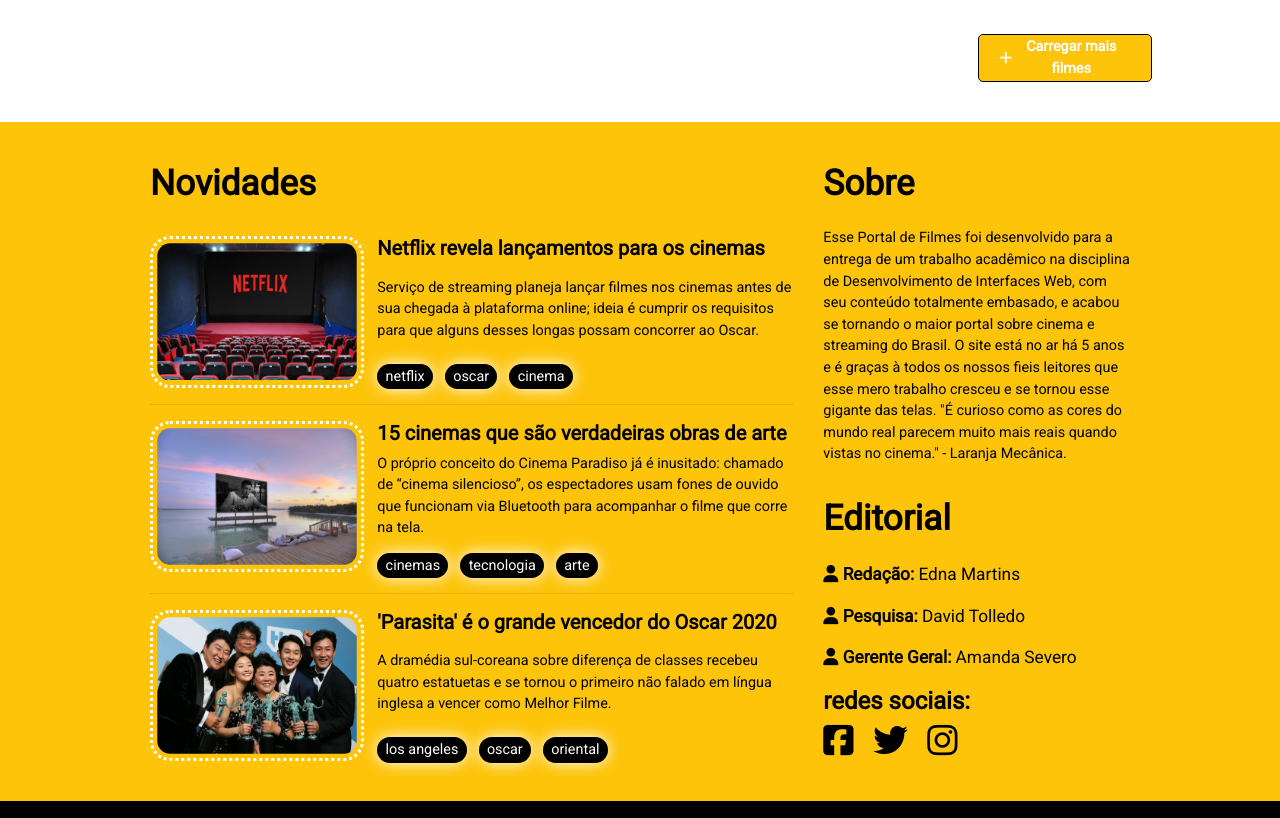
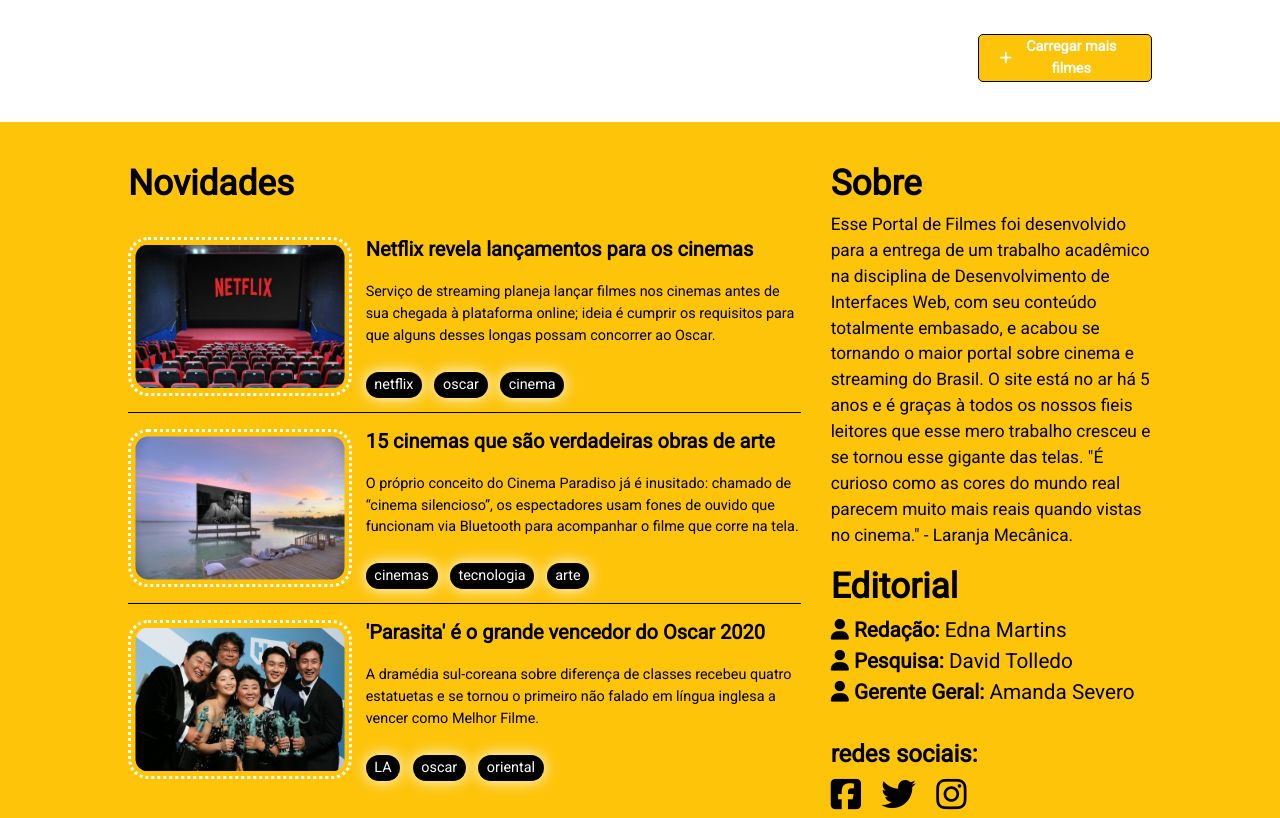
Before and after one commit to SeveroDeveloper/MoviesPortal, a plain HTML site: page index.html in a window 1280 px wide. Shown: the part 2020-2838 px from the top of the page. Drawn offline with nearby package versions, Linux system fonts and the light colour scheme.

Commit message:
Responsive fourth section done

```diff
--- a/index.html
+++ b/index.html
@@ -329,7 +329,7 @@
 
         <section class="fourth">
             <div class="row">
-                <div class="col-8">
+                <div class="col-12 col-lg-8">
                     <h1>Novidades</h1>
                     <div class="news">
                         <div>
@@ -376,7 +376,7 @@
                                     <p>A dramédia sul-coreana sobre diferença de classes recebeu quatro estatuetas e se
                                         tornou o primeiro não falado em língua inglesa a vencer como Melhor Filme.</p>
                                     <div class="keys">
-                                        <span>los angeles</span>
+                                        <span>LA</span>
                                         <span>oscar</span>
                                         <span>oriental</span>
                                     </div>
@@ -385,8 +385,9 @@
                         </div>
                     </div>
                 </div>
-                <div class="col-4">
+                <div class="col-12 col-lg-4">
                     <aside class="about">
+                        <div>
                             <h1>Sobre</h1>
                         <p>Esse Portal de Filmes foi desenvolvido para a entrega de um trabalho acadêmico na disciplina
                             de Desenvolvimento de Interfaces Web, com seu conteúdo totalmente embasado, e acabou se
@@ -394,6 +395,8 @@
                             graças à todos os nossos fieis leitores que esse mero trabalho cresceu e se tornou esse
                             gigante das telas. "É curioso como as cores do mundo real parecem muito mais reais quando
                             vistas no cinema." - Laranja Mecânica.</p>
+                        </div>
+                        <div style="margin-bottom: 10%;">
                             <h1>Editorial</h1>
                             <div>
                                 <i class="fas fa-user"></i>
@@ -407,6 +410,8 @@
                                 <i class="fas fa-user"></i>
                                 <strong>Gerente Geral:</strong><span> Amanda Severo</span><br>
                             </div>
+                        </div>
+
                         <div>
                             <h4><b>redes sociais:</b></h4>
                             <i style="font-size: 200%; margin-right: 5%;" class="fab fa-facebook-square"></i>
--- a/styles/sections/fourth.css
+++ b/styles/sections/fourth.css
@@ -2,7 +2,7 @@
 {
     background-color: #fff;
     width: 100%;
-    padding: 40px 150px;
+    padding: 40px 10%;
     background-color: #fdc40a;
     color: black;
 }
@@ -55,3 +55,20 @@
 {
     font-size: 120%;
 }
+hr{
+    background-color: black;
+}
+@media screen and (min-width: 1600px)
+{
+    .about{
+        font-size: 150%;
+    }
+
+}
+@media screen and (max-width: 991px)
+{
+    .about{
+        padding-top: 5%;
+    }
+
+}
--- a/styles/sections/second.css
+++ b/styles/sections/second.css
@@ -123,6 +123,10 @@
         width: 100%;
         text-align: center;
     }
+    .dropb
+    {
+        font-size: 80%;
+    }
 }
 @media screen and (max-width: 1200px){
     .evaluations
```
Lines whose indentation alone changed are shown as unchanged.
